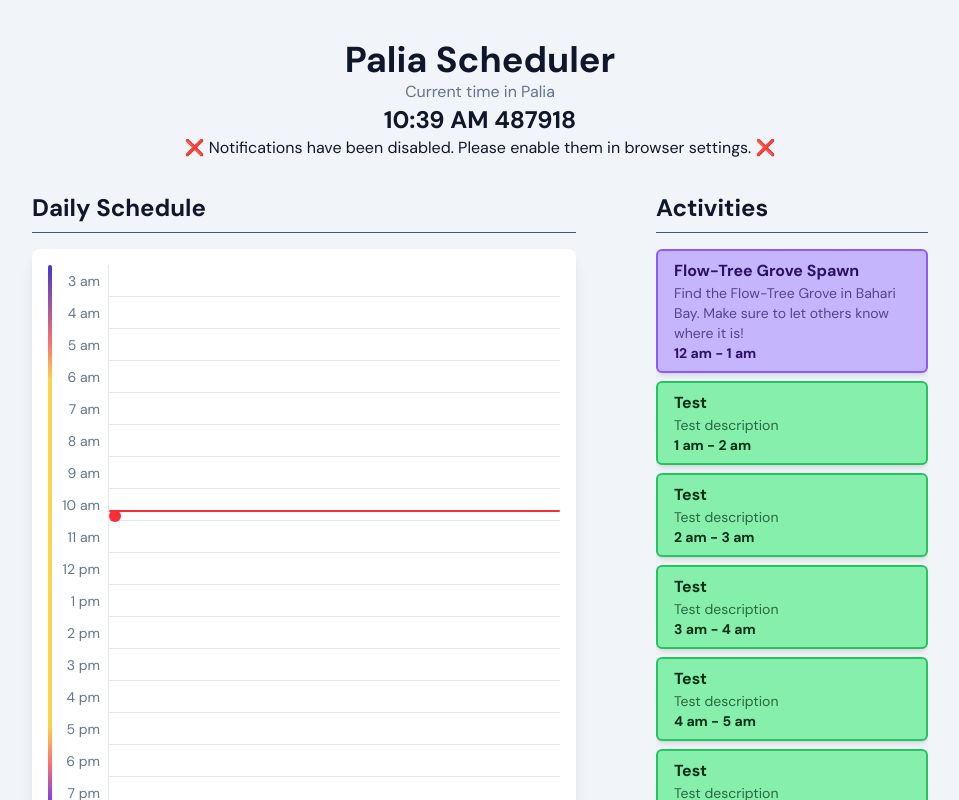
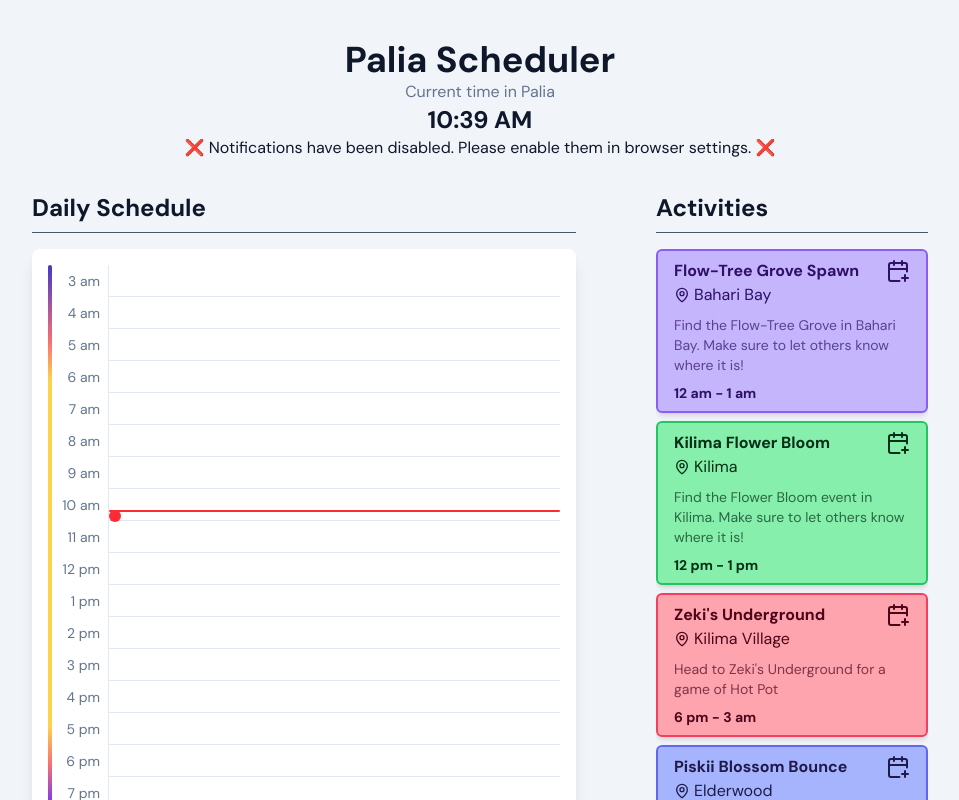
Before and after one commit to AedanG1/Palia-Scheduler, a Next.js app: page / in a window 1280 px wide. Shown: the top 800 px of the page, without its empty margins (160-1119 px from the left). Built offline with nearby package versions, Linux system fonts and the light colour scheme.

Commit message:
add icons

```diff
--- a/package.json
+++ b/package.json
@@ -9,6 +9,7 @@
     "lint": "eslint"
   },
   "dependencies": {
+    "lucide-react": "^0.542.0",
     "nanoid": "^5.1.5",
     "next": "15.5.2",
     "react": "19.1.0",
--- a/src/app/components/ActivityTable.tsx
+++ b/src/app/components/ActivityTable.tsx
@@ -1,5 +1,6 @@
 import {JSX} from "react";
 import { paliaActivities, PaliaActivity } from "../data";
+import { CalendarPlus, MapPin } from "lucide-react";
 
 type ActivityTableProps = {
   schedule: Array<PaliaActivity>;
@@ -28,20 +29,28 @@
 
   // create the Activity Elements from the activities that aren't on the user's schedule
   const activityElements: Array<JSX.Element> = activitiesToDisplay.map((activity: PaliaActivity): JSX.Element => {
-    return <button
+    return <div
               key={activity.id}
-              onClick={() => addToSchedule(activity)}
               style={{
                 background: `${activity.colorBg}`,
                 color: `${activity.colorText}`,
                 borderColor: `${activity.colorBorder}`
               }}
-              className={`hover: cursor-pointer border-2 rounded-md px-4 py-2 flex flex-col text-left shadow-md`}
+              className={`border-2 rounded-md px-4 py-2 flex flex-col text-left shadow-md relative gap-2`}
             >
-              <span className="font-bold">{activity.name}</span>
+              <button onClick={() => addToSchedule(activity)} className="absolute right-4 hover:cursor-pointer">
+                <CalendarPlus />
+              </button>
+              <div>
+                <span className="font-bold">{activity.name}</span>
+                <button className="flex flex-row items-center gap-1 hover:cursor-pointer">
+                  <MapPin size={16} />
+                  {activity.location}
+                </button>
+              </div>
               <span className="opacity-70 text-sm">{activity.desc}</span>
               <span className="font-bold text-sm">{formatHour(activity.startHour)} - {formatHour(activity.endHour)}</span>
-            </button>
+            </div>
   })
 
   return (
--- a/src/app/components/PaliaClock.tsx
+++ b/src/app/components/PaliaClock.tsx
@@ -5,6 +5,6 @@
   const {paliaTime12Hour, paliaDayNumber} = usePaliaTime();
 
   return (
-    <h3 className="text-2xl font-bold">{paliaTime12Hour} {paliaDayNumber}</h3>
+    <h3 className="text-2xl font-bold">{paliaTime12Hour}</h3>
   )
 }
--- a/src/app/data.ts
+++ b/src/app/data.ts
@@ -68,191 +68,4 @@
     colorText: "#052e16", // green 950
     colorBorder: "#22c55e" // green 500
   },
-  {
-    id: nanoid(),
-    name: "Test",
-    desc: "Test description",
-    location: "Kilima",
-    startHour: 1,
-    endHour: 2,
-    colorBg: "#86efac", // green 300
-    colorText: "#052e16", // green 950
-    colorBorder: "#22c55e" // green 500
-  },
-  {
-    id: nanoid(),
-    name: "Test",
-    desc: "Test description",
-    location: "Kilima",
-    startHour: 2,
-    endHour: 3,
-    colorBg: "#86efac", // green 300
-    colorText: "#052e16", // green 950
-    colorBorder: "#22c55e" // green 500
-  },
-  {
-    id: nanoid(),
-    name: "Test",
-    desc: "Test description",
-    location: "Kilima",
-    startHour: 3,
-    endHour: 4,
-    colorBg: "#86efac", // green 300
-    colorText: "#052e16", // green 950
-    colorBorder: "#22c55e" // green 500
-  },
-  {
-    id: nanoid(),
-    name: "Test",
-    desc: "Test description",
-    location: "Kilima",
-    startHour: 4,
-    endHour: 5,
-    colorBg: "#86efac", // green 300
-    colorText: "#052e16", // green 950
-    colorBorder: "#22c55e" // green 500
-  },
-  {
-    id: nanoid(),
-    name: "Test",
-    desc: "Test description",
-    location: "Kilima",
-    startHour: 5,
-    endHour: 6,
-    colorBg: "#86efac", // green 300
-    colorText: "#052e16", // green 950
-    colorBorder: "#22c55e" // green 500
-  },
-  {
-    id: nanoid(),
-    name: "Test",
-    desc: "Test description",
-    location: "Kilima",
-    startHour: 6,
-    endHour: 7,
-    colorBg: "#86efac", // green 300
-    colorText: "#052e16", // green 950
-    colorBorder: "#22c55e" // green 500
-  },
-  {
-    id: nanoid(),
-    name: "Test",
-    desc: "Test description",
-    location: "Kilima",
-    startHour: 7,
-    endHour: 8,
-    colorBg: "#86efac", // green 300
-    colorText: "#052e16", // green 950
-    colorBorder: "#22c55e" // green 500
-  },
-  {
-    id: nanoid(),
-    name: "Test",
-    desc: "Test description",
-    location: "Kilima",
-    startHour: 8,
-    endHour: 9,
-    colorBg: "#86efac", // green 300
-    colorText: "#052e16", // green 950
-    colorBorder: "#22c55e" // green 500
-  },
-  {
-    id: nanoid(),
-    name: "Test",
-    desc: "Test description",
-    location: "Kilima",
-    startHour: 9,
-    endHour: 10,
-    colorBg: "#86efac", // green 300
-    colorText: "#052e16", // green 950
-    colorBorder: "#22c55e" // green 500
-  },
-  {
-    id: nanoid(),
-    name: "Test",
-    desc: "Test description",
-    location: "Kilima",
-    startHour: 10,
-    endHour: 11,
-    colorBg: "#86efac", // green 300
-    colorText: "#052e16", // green 950
-    colorBorder: "#22c55e" // green 500
-  },
-  {
-    id: nanoid(),
-    name: "Test",
-    desc: "Test description",
-    location: "Kilima",
-    startHour: 11,
-    endHour: 12,
-    colorBg: "#86efac", // green 300
-    colorText: "#052e16", // green 950
-    colorBorder: "#22c55e" // green 500
-  },
-  {
-    id: nanoid(),
-    name: "Test",
-    desc: "Test description",
-    location: "Kilima",
-    startHour: 12,
-    endHour: 13,
-    colorBg: "#86efac", // green 300
-    colorText: "#052e16", // green 950
-    colorBorder: "#22c55e" // green 500
-  },
-  {
-    id: nanoid(),
-    name: "Test",
-    desc: "Test description",
-    location: "Kilima",
-    startHour: 13,
-    endHour: 14,
-    colorBg: "#86efac", // green 300
-    colorText: "#052e16", // green 950
-    colorBorder: "#22c55e" // green 500
-  },
-  {
-    id: nanoid(),
-    name: "Test",
-    desc: "Test description",
-    location: "Kilima",
-    startHour: 14,
-    endHour: 15,
-    colorBg: "#86efac", // green 300
-    colorText: "#052e16", // green 950
-    colorBorder: "#22c55e" // green 500
-  },
-  {
-    id: nanoid(),
-    name: "Test",
-    desc: "Test description",
-    location: "Kilima",
-    startHour: 15,
-    endHour: 16,
-    colorBg: "#86efac", // green 300
-    colorText: "#052e16", // green 950
-    colorBorder: "#22c55e" // green 500
-  },
-  {
-    id: nanoid(),
-    name: "Test",
-    desc: "Test description",
-    location: "Kilima",
-    startHour: 16,
-    endHour: 17,
-    colorBg: "#86efac", // green 300
-    colorText: "#052e16", // green 950
-    colorBorder: "#22c55e" // green 500
-  },
-  {
-    id: nanoid(),
-    name: "Test",
-    desc: "Test description",
-    location: "Kilima",
-    startHour: 17,
-    endHour: 18,
-    colorBg: "#86efac", // green 300
-    colorText: "#052e16", // green 950
-    colorBorder: "#22c55e" // green 500
-  },
 ];
```
Also changed, not shown: 1 other file (tests, documents, lock files or other folders).
